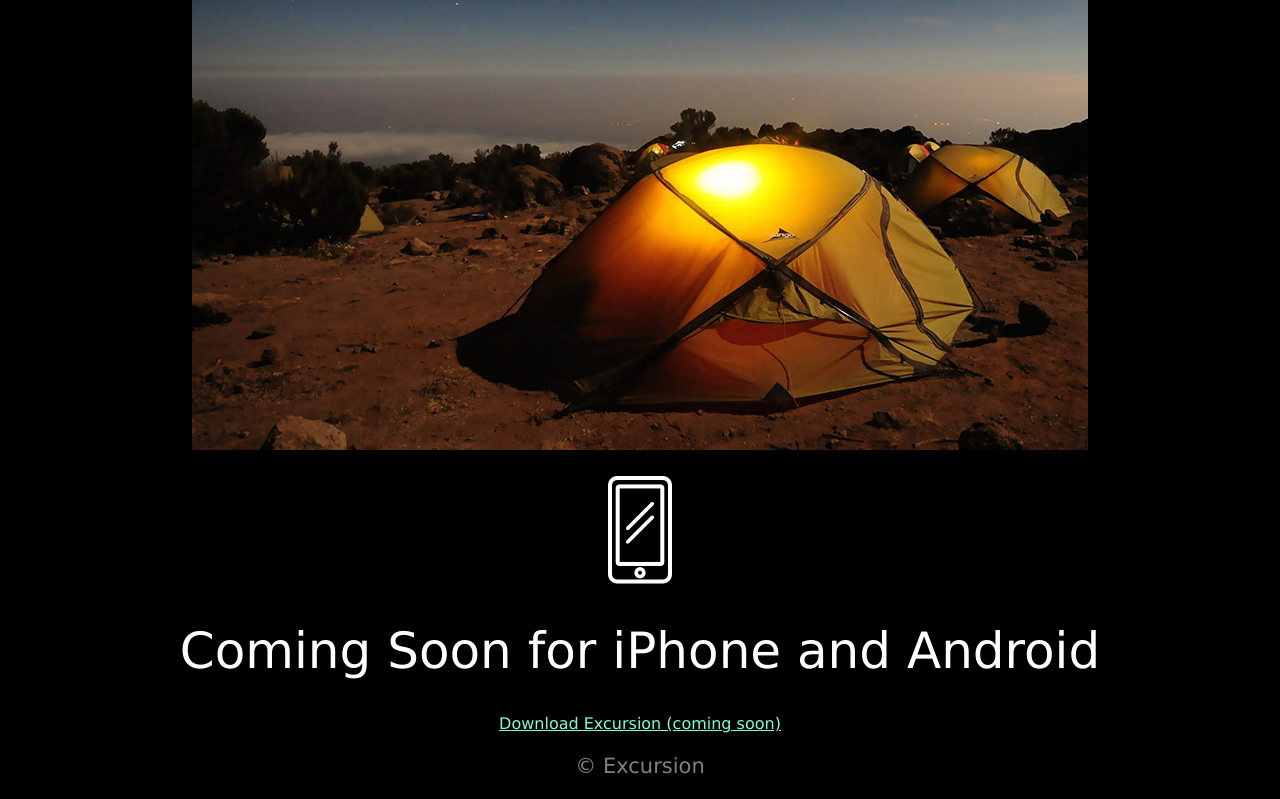
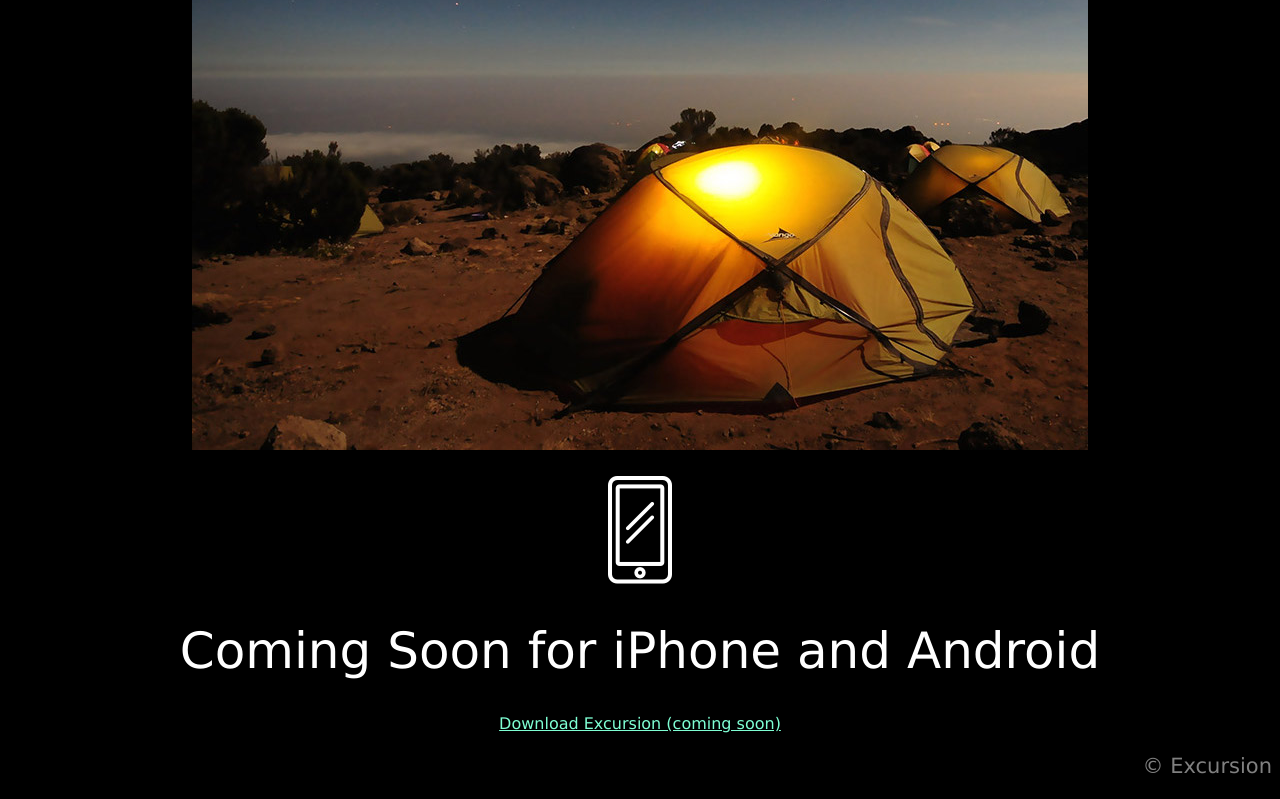
Before and after one commit to dalsmi/excursion, a plain HTML site: page index.html in a window 1280 px wide. Shown: the part 891-1690 px from the top of the page. Drawn offline with Linux system fonts and the light colour scheme.

Commit message:
updating style.css and index.html

```diff
--- a/index.html
+++ b/index.html
@@ -20,6 +20,8 @@
     <p> <image src="resources/images/phone.png" alt="image of smart phone"></p>
     <h1>Coming Soon for iPhone and Android</h1>
     <a href="url">Download Excursion (coming soon)</a>
-    <p>&copy; Excursion</p>
+    <div class=footer>
+      <p>&copy; Excursion</p>
+    </div>
   </body>
 </html>
--- a/resources/css/style.css
+++ b/resources/css/style.css
@@ -28,3 +28,8 @@ a {
   color: aquamarine;
   font-size: 16px;
 }
+
+.footer p {
+  text-align: right;
+  color: gray;
+}
```
